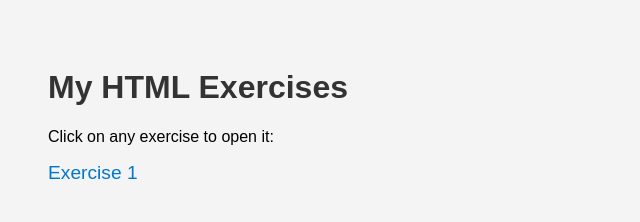
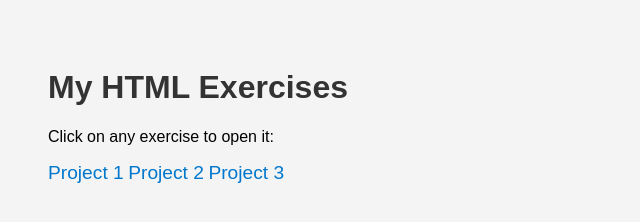
Before and after one commit to sidraanl-08/myselfstudie, a plain HTML site: page index.html in a window 1280 px wide. Shown: the whole page, without its empty margins (0-640 px from the left). Drawn offline with Linux system fonts and the light colour scheme.

Commit message:
Update1 index.html

```diff
--- a/index.html
+++ b/index.html
@@ -34,7 +34,9 @@
   <h1>My HTML Exercises</h1>
   <p>Click on any exercise to open it:</p>
 
-    <a href="html beginner exercise3.html">Exercise 1</a>
+    <a href="html beginner exercise3.html">Project 1</a>
+    <a href="html beginner exercise2.html">Project 2</a>
+    <a href="html beginner exercise1.html">Project 3</a>
   </ul>
 </body>
 </html>
```
